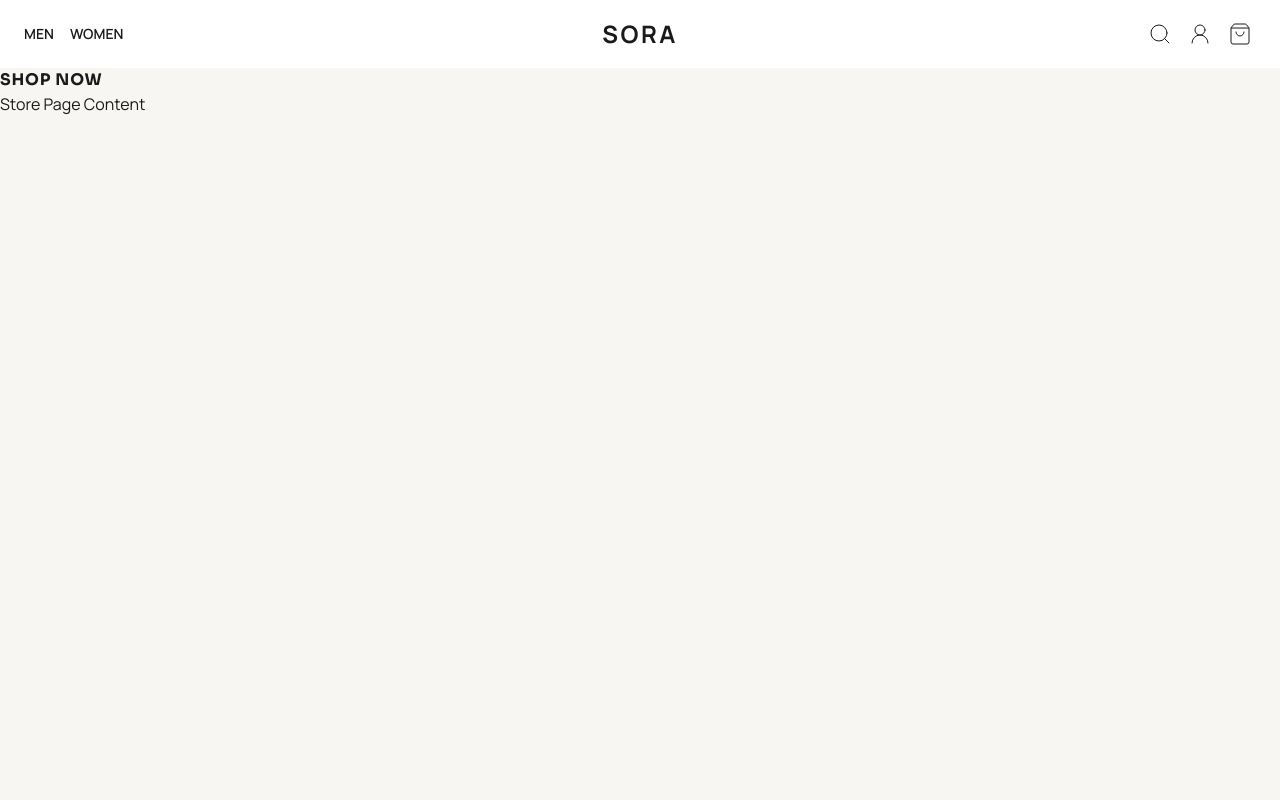
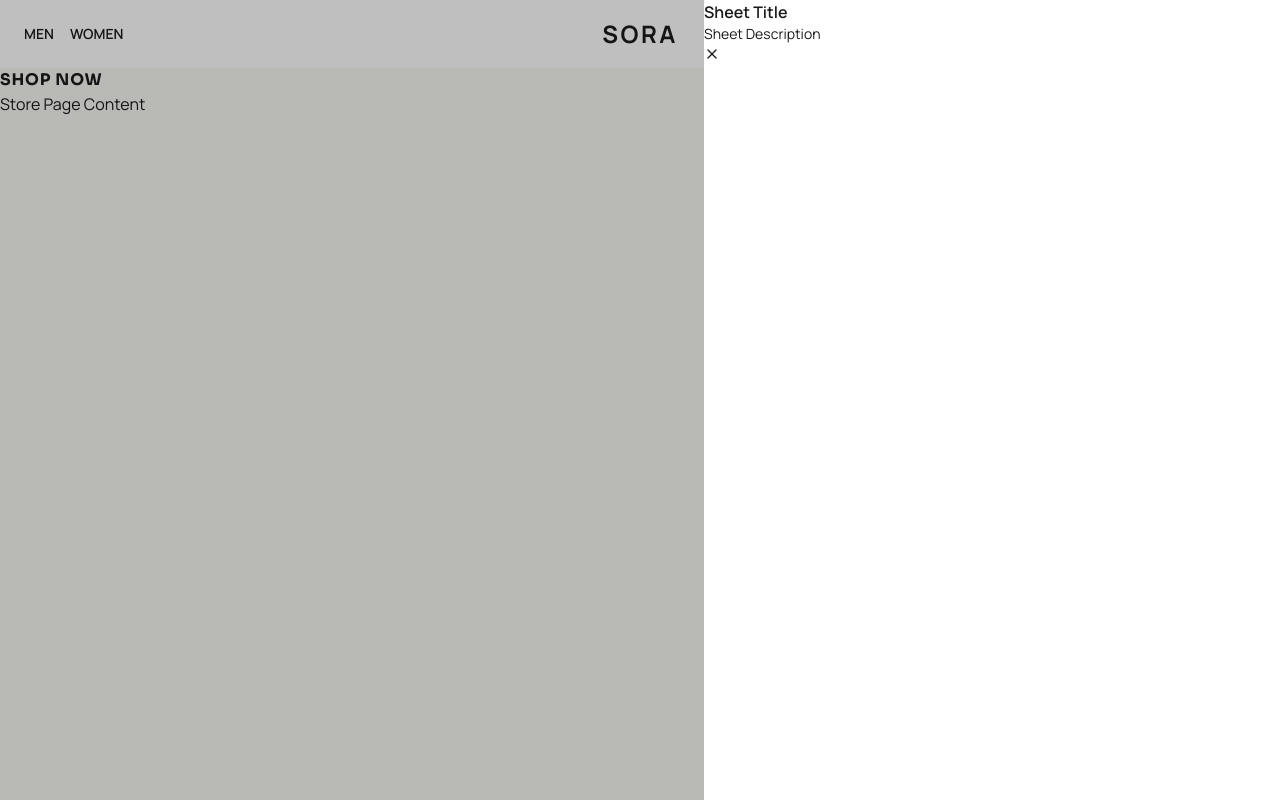
Before and after one commit to JacksonJ97/clothing-store, a Next.js app in the folder client/: page / in a window 1280 px wide. Both pictures are taken after a click on the button 1160 px from the left and 34 px from the top of the page. Shown: the top 800 px of the page. Built offline with nearby package versions, Linux system fonts and the light colour scheme.

Commit message:
setup drawers

```diff
--- a/client/package.json
+++ b/client/package.json
@@ -10,10 +10,12 @@
   },
   "dependencies": {
     "@base-ui-components/react": "1.0.0-beta.4",
+    "clsx": "^2.1.1",
     "lucide-react": "^0.545.0",
     "next": "15.5.4",
     "react": "19.2.0",
-    "react-dom": "19.2.0"
+    "react-dom": "19.2.0",
+    "tailwind-merge": "^3.3.1"
   },
   "devDependencies": {
     "@eslint/eslintrc": "^3.3.1",
--- /dev/null
+++ b/client/src/app/(shop)/components/Header/cart-drawer.tsx
@@ -0,0 +1,24 @@
+"use client";
+
+import { ShoppingBag } from "lucide-react";
+import {
+  Sheet,
+  SheetTrigger,
+  SheetContent,
+  SheetTitle,
+  SheetDescription,
+} from "@/components/Sheet";
+
+export default function Cart() {
+  return (
+    <Sheet>
+      <SheetTrigger className="flex size-8 cursor-pointer items-center justify-center">
+        <ShoppingBag strokeWidth={1} />
+      </SheetTrigger>
+      <SheetContent>
+        <SheetTitle>Sheet Title</SheetTitle>
+        <SheetDescription>Sheet Description</SheetDescription>
+      </SheetContent>
+    </Sheet>
+  );
+}
--- a/client/src/app/(shop)/components/Header/index.tsx
+++ b/client/src/app/(shop)/components/Header/index.tsx
@@ -1,12 +1,19 @@
 import Link from "next/link";
-import { Search, Heart, UserRound, ShoppingBag } from "lucide-react";
+import { UserRound } from "lucide-react";
+import MobileDrawer from "@/app/(shop)/components/Header/mobile-drawer";
+import SearchBar from "@/app/(shop)/components/Header/search-drawer";
+import Cart from "@/app/(shop)/components/Header/cart-drawer";
 
 export default function Header() {
   return (
     <header className="bg-background sticky top-0 flex items-center gap-2 p-4.5 min-lg:px-6">
-      <div className="flex w-full items-center gap-4">
+      <div className="hidden w-full items-center gap-4 min-md:flex">
         <p className="text-sm font-semibold uppercase">Men</p>
         <p className="text-sm font-semibold uppercase">Women</p>
+      </div>
+
+      <div className="w-full min-md:hidden">
+        <MobileDrawer />
       </div>
 
       <Link href="/" className="text-2xl font-bold tracking-widest">
@@ -14,15 +21,11 @@ export default function Header() {
       </Link>
 
       <div className="flex w-full items-center justify-end gap-2">
-        <button className="flex size-8 cursor-pointer items-center justify-center">
-          <Search strokeWidth={1} />
-        </button>
+        <SearchBar />
         <Link href="/auth" className="flex size-8 items-center justify-center">
           <UserRound strokeWidth={1} />
         </Link>
-        <button className="flex size-8 cursor-pointer items-center justify-center">
-          <ShoppingBag strokeWidth={1} />
-        </button>
+        <Cart />
       </div>
     </header>
   );
--- /dev/null
+++ b/client/src/app/(shop)/components/Header/mobile-drawer.tsx
@@ -0,0 +1,24 @@
+"use client";
+
+import { Menu } from "lucide-react";
+import {
+  Sheet,
+  SheetTrigger,
+  SheetContent,
+  SheetTitle,
+  SheetDescription,
+} from "@/components/Sheet";
+
+export default function Cart() {
+  return (
+    <Sheet>
+      <SheetTrigger className="flex size-8 cursor-pointer items-center justify-center">
+        <Menu strokeWidth={1} />
+      </SheetTrigger>
+      <SheetContent side="left" className="w-full">
+        <SheetTitle>Sheet Title</SheetTitle>
+        <SheetDescription>Sheet Description</SheetDescription>
+      </SheetContent>
+    </Sheet>
+  );
+}
--- /dev/null
+++ b/client/src/app/(shop)/components/Header/search-drawer.tsx
@@ -0,0 +1,24 @@
+"use client";
+
+import { Search } from "lucide-react";
+import {
+  Sheet,
+  SheetTrigger,
+  SheetContent,
+  SheetTitle,
+  SheetDescription,
+} from "@/components/Sheet";
+
+export default function SearchBar() {
+  return (
+    <Sheet>
+      <SheetTrigger className="flex size-8 cursor-pointer items-center justify-center">
+        <Search strokeWidth={1} />
+      </SheetTrigger>
+      <SheetContent>
+        <SheetTitle>Sheet Title</SheetTitle>
+        <SheetDescription>Sheet Description</SheetDescription>
+      </SheetContent>
+    </Sheet>
+  );
+}
--- a/client/src/app/globals.css
+++ b/client/src/app/globals.css
@@ -4,6 +4,12 @@
   --background-color: #ffffff;
   --foreground-color: #1a1a1a;
   --off-white: #f7f6f3;
+}
+
+@layer base {
+  html[data-base-ui-scroll-locked] {
+    scrollbar-gutter: auto !important;
+  }
 }
 
 @theme {
--- /dev/null
+++ b/client/src/components/Sheet/index.tsx
@@ -0,0 +1,109 @@
+import { X } from "lucide-react";
+import { Dialog } from "@base-ui-components/react/dialog";
+import { cn } from "@/utils/functions";
+
+function Sheet({ ...props }: React.ComponentProps<typeof Dialog.Root>) {
+  return <Dialog.Root data-slot="sheet" {...props} />;
+}
+
+function SheetTrigger({
+  ...props
+}: React.ComponentProps<typeof Dialog.Trigger>) {
+  return <Dialog.Trigger data-slot="sheet-trigger" {...props} />;
+}
+
+function SheetClose({ ...props }: React.ComponentProps<typeof Dialog.Close>) {
+  return <Dialog.Close data-slot="sheet-close" {...props} />;
+}
+
+function SheetPortal({ ...props }: React.ComponentProps<typeof Dialog.Portal>) {
+  return <Dialog.Portal data-slot="sheet-portal" {...props} />;
+}
+
+function SheetBackdrop({
+  className,
+  ...props
+}: React.ComponentProps<typeof Dialog.Backdrop>) {
+  return (
+    <Dialog.Backdrop
+      data-slot="sheet-backdrop"
+      className={cn(
+        "fixed inset-0 min-h-dvh bg-black/25 transition-colors duration-300 data-ending-style:bg-black/0 data-starting-style:bg-black/0",
+        className,
+      )}
+      {...props}
+    />
+  );
+}
+
+function SheetContent({
+  side = "right",
+  children,
+  className,
+  ...props
+}: React.ComponentProps<typeof Dialog.Popup> & {
+  side?: "top" | "right" | "bottom" | "left";
+}) {
+  return (
+    <SheetPortal>
+      <SheetBackdrop />
+      <Dialog.Popup
+        data-slot="sheet-content"
+        className={cn(
+          "bg-background fixed transition-transform duration-300 ease-in-out",
+          side === "right" &&
+            "inset-y-0 right-0 h-full w-xl data-closed:translate-x-full data-ending-style:translate-x-full data-open:translate-x-0 data-starting-style:translate-x-full",
+          side === "left" &&
+            "inset-y-0 left-0 h-full w-xl data-closed:-translate-x-full data-ending-style:-translate-x-full data-open:translate-x-0 data-starting-style:-translate-x-full",
+          side === "top" &&
+            "inset-x-0 top-0 h-auto w-full data-closed:-translate-y-full data-ending-style:-translate-y-full data-open:translate-y-0 data-starting-style:-translate-y-full",
+          side === "bottom" &&
+            "inset-x-0 bottom-0 h-auto w-full data-closed:translate-y-full data-ending-style:translate-y-full data-open:translate-y-0 data-starting-style:translate-y-full",
+          className,
+        )}
+        {...props}
+      >
+        {children}
+        <Dialog.Close>
+          <X className="size-4" />
+          <span className="sr-only">Close</span>
+        </Dialog.Close>
+      </Dialog.Popup>
+    </SheetPortal>
+  );
+}
+
+function SheetTitle({
+  className,
+  ...props
+}: React.ComponentProps<typeof Dialog.Title>) {
+  return (
+    <Dialog.Title
+      data-slot="sheet-title"
+      className={cn("font-semibold", className)}
+      {...props}
+    />
+  );
+}
+
+function SheetDescription({
+  className,
+  ...props
+}: React.ComponentProps<typeof Dialog.Description>) {
+  return (
+    <Dialog.Description
+      data-slot="sheet-description"
+      className={cn("text-sm", className)}
+      {...props}
+    />
+  );
+}
+
+export {
+  Sheet,
+  SheetTrigger,
+  SheetClose,
+  SheetContent,
+  SheetTitle,
+  SheetDescription,
+};
--- /dev/null
+++ b/client/src/utils/functions.ts
@@ -0,0 +1,10 @@
+import { twMerge } from "tailwind-merge";
+import { clsx, type ClassValue } from "clsx";
+
+export function cn(...inputs: ClassValue[]) {
+  return twMerge(clsx(inputs));
+}
+
+export function cx(...inputs: ClassValue[]) {
+  return clsx(inputs);
+}
```
Also changed, not shown: 2 other files (tests, documents, lock files or other folders).
